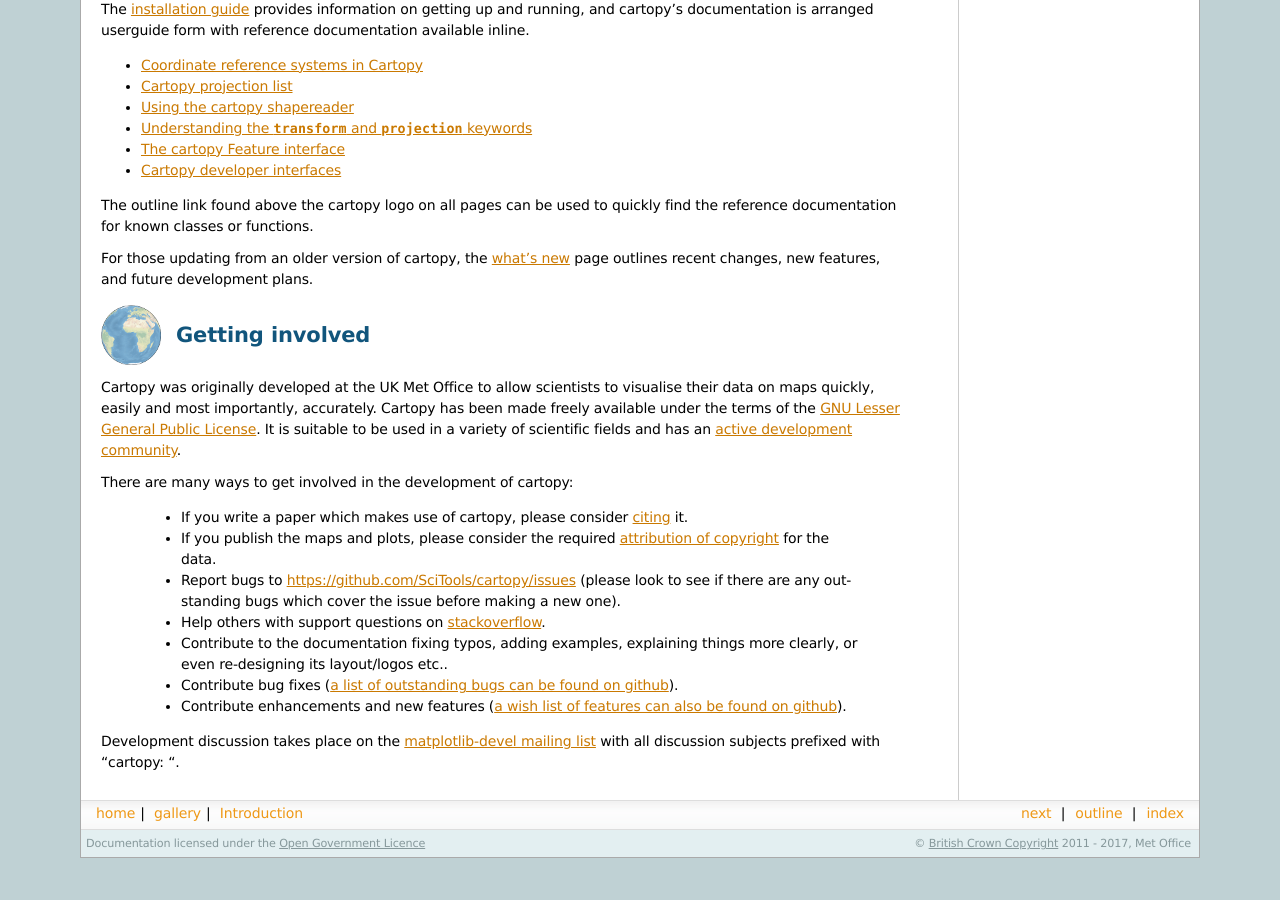
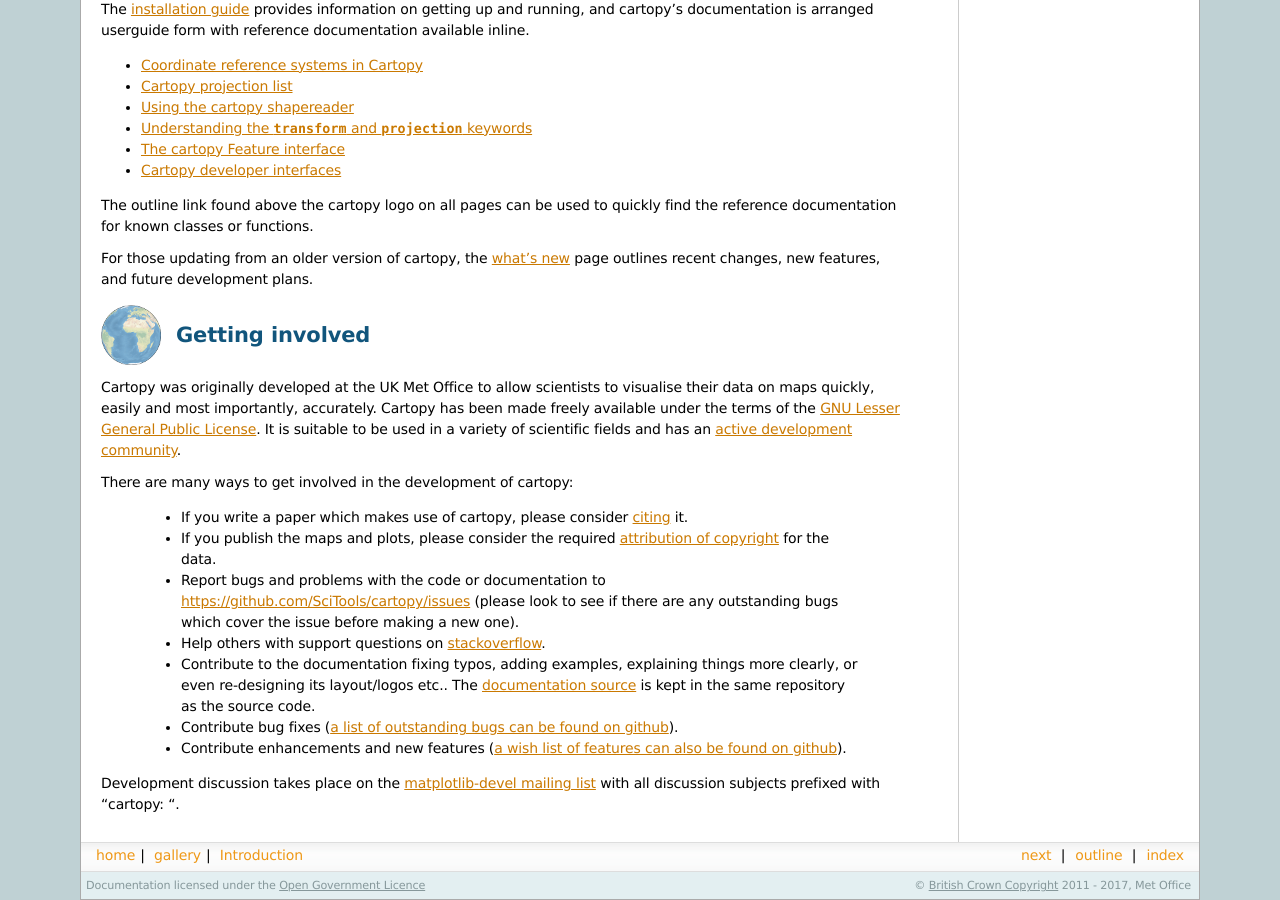
Before and after one commit to SciTools/cartopy, a Sphinx documentation site: the page built from docs/source/index.rst, in a window 1280 px wide and 900 px high, scrolled down 635 px. Built offline with Sphinx 7.4.7, drawn with Linux system fonts in a browser that asks for light colours; pages that are not in the unit, such as notebooks, are missing from menus; comment, search, counter and statistics services are not loaded; before the commit the page ends 1493 px from its top, so only the background shows below that.

Commit message:
Clarify reporting of documentation issues

```diff
--- a/docs/source/index.rst
+++ b/docs/source/index.rst
@@ -76,11 +76,11 @@
 
  * If you write a paper which makes use of cartopy, please consider :doc:`citing <citation>` it.
  * If you publish the maps and plots, please consider the required :ref:`attribution of copyright  <referencing_copyright>` for the data.
- * Report bugs to https://github.com/SciTools/cartopy/issues (please look to see if there are any outstanding
+ * Report bugs and problems with the code or documentation to https://github.com/SciTools/cartopy/issues (please look to see if there are any outstanding
    bugs which cover the issue before making a new one).
  * Help others with support questions on `stackoverflow <https://stackoverflow.com/questions/tagged/cartopy>`_.
  * Contribute to the documentation fixing typos, adding examples, explaining things more clearly, or even
-   re-designing its layout/logos etc..
+   re-designing its layout/logos etc.. The `documentation source <https://github.com/SciTools/cartopy>`_ is kept in the same repository as the source code.
  * Contribute bug fixes (:issues:`a list of outstanding bugs can be found on github <bug>`).
  * Contribute enhancements and new features
    (:issues:`a wish list of features can also be found on github <wishlist>`).
```
